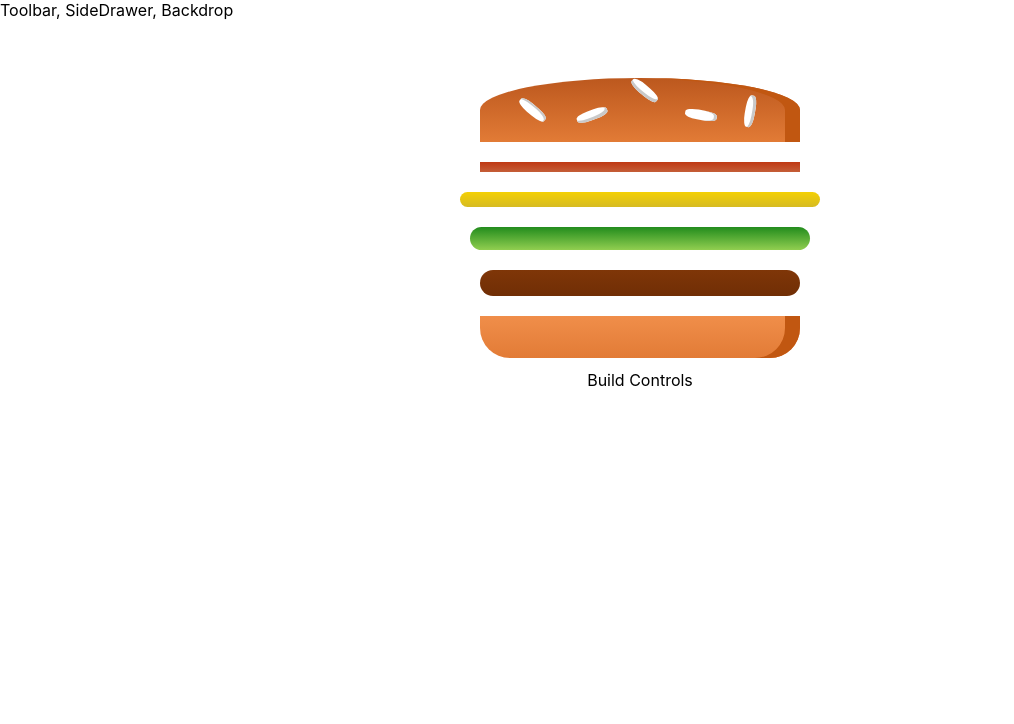
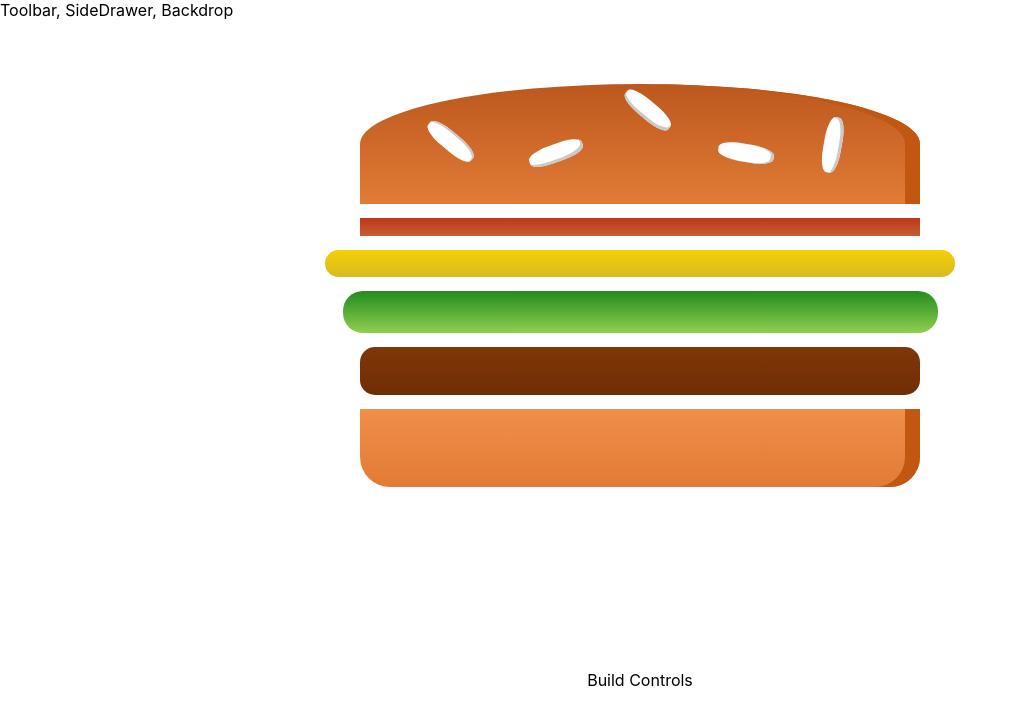
Before and after one commit to charlotte-hues/burger-builder, a React (Create React App) app: page / in a window 1280 px wide. Shown: the top 724 px of the page, without its empty margins (0-1014 px from the left). Built offline with nearby package versions, Linux system fonts and the light colour scheme.

Commit message:
video 158 and fixed bad head

```diff
--- a/src/components/Burger/Burger.js
+++ b/src/components/Burger/Burger.js
@@ -1,10 +1,11 @@
 import React from "react";
 import BurgerIngredient from "./BurgerIngridient/BurgerIngredient";
 import PropTypes from "prop-types";
+import classes from "./Burger.module.css";
 
 const burger = props => {
   return (
-    <React.Fragment>
+    <div className={classes.Burger}>
       <BurgerIngredient type="bread-top" />
       <BurgerIngredient type="bacon" />
       <BurgerIngredient type="cheese" />
@@ -12,7 +13,7 @@
       <BurgerIngredient type="meat" />
       <BurgerIngredient type="bread-bottom" />
       <BurgerIngredient />
-    </React.Fragment>
+    </div>
   );
 };
 
--- /dev/null
+++ b/src/components/Burger/Burger.module.css
@@ -0,0 +1,30 @@
+.Burger {
+  width: 100%;
+  margin: auto;
+  height: 250px;
+  overflow: scroll;
+  text-align: center;
+  font-weight: bold;
+  font-size: 1.2rem;
+}
+
+@media (min-width: 400px) and (min-height: 400px) {
+  .Burger {
+    width: 350px;
+    height: 300px;
+  }
+}
+
+@media (min-width: 500px) and (min-height: 401px) {
+  .Burger {
+    width: 450px;
+    height: 400px;
+  }
+}
+
+@media (min-width: 1000px) and (min-height: 700px) {
+  .Burger {
+    width: 700px;
+    height: 600px;
+  }
+}
--- a/src/components/Layout/Layout.module.css
+++ b/src/components/Layout/Layout.module.css
@@ -1,6 +1,6 @@
 .Content {
   width: 100vw;
-  height: 80vh;
+  height: auto;
   margin-top: 50px;
   display: flex;
   flex-direction: column;
--- a/src/containers/BurgerBuilder/BurgerBuilder.js
+++ b/src/containers/BurgerBuilder/BurgerBuilder.js
@@ -1,11 +1,10 @@
 import React from "react";
-import classes from "./BurgerBuilder.module.css";
 import Burger from "../../components/Burger/Burger";
 
 class BurgerBuilder extends React.Component {
   render() {
     return (
-      <div className={classes.Content}>
+      <div>
         <Burger />
         <div>Build Controls</div>
       </div>
--- a/src/containers/BurgerBuilder/BurgerBuilder.module.css
+++ /dev/null
@@ -1,8 +0,0 @@
-.Content {
-  width: 400px;
-  height: 50%;
-  top: 0;
-  display: flex;
-  flex-direction: column;
-  justify-content: space-between;
-}
```
